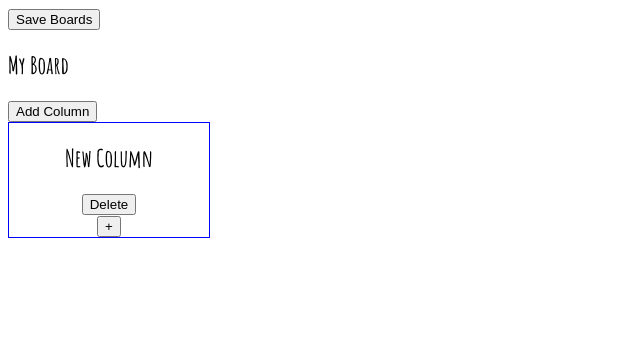
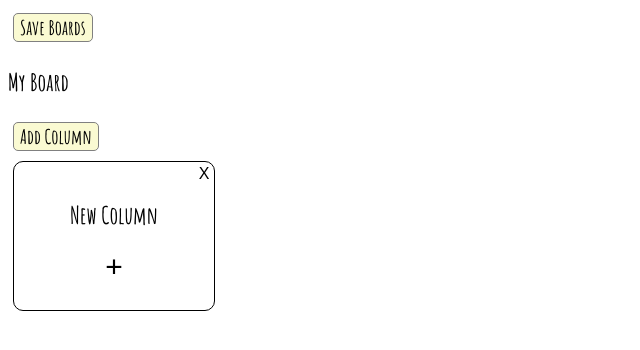
Before and after one commit to stickmanbob/Delegando, a React (Create React App) app: page / in a window 1280 px wide. Both pictures are taken after a click on the button "Add Column". Shown: the top 350 px of the page, without its empty margins (0-640 px from the left). Built offline with nearby package versions, Linux system fonts and the light colour scheme.

Commit message:
Stylings

```diff
--- a/src/components/NoteForm.jsx
+++ b/src/components/NoteForm.jsx
@@ -79,7 +79,9 @@ class NoteForm extends React.Component {
 
     return (
       <div>
-        <button onClick={this.handleClick}>+</button>
+        <button className="add-note" onClick={this.handleClick}>
+          +
+        </button>
         <div className="create-note">{createForm}</div>
       </div>
     );
--- a/src/components/column.jsx
+++ b/src/components/column.jsx
@@ -70,9 +70,11 @@ class Column extends React.Component {
 
     return (
       <div className="column">
+        <div className="delete-col" onClick={this.deleteSelf}>
+          X
+        </div>
         {title}
 
-        <button onClick={this.deleteSelf}>Delete</button>
         <CreateNoteContainer colId={column.id} />
 
         <ul>{this.renderNotes()}</ul>
--- a/src/components/edit_column_form.jsx
+++ b/src/components/edit_column_form.jsx
@@ -1,9 +1,8 @@
 import React from "react";
-import {connect} from "react-redux";
-import { updateColumn } from "../actions/column_actions"
-class editColumnForm extends React.Component{
-
-	constructor(props){
+import { connect } from "react-redux";
+import { updateColumn } from "../actions/column_actions";
+class editColumnForm extends React.Component {
+  constructor(props) {
     super(props);
 
     //Setup State
@@ -19,58 +18,65 @@ class editColumnForm extends React.Component{
     this.handleOutsideClick = this.handleOutsideClick.bind(this);
   }
 
-	componentDidMount(){
+  componentDidMount() {
     document.addEventListener("mousedown", this.handleOutsideClick, false);
   }
 
-	componentWillUnmount(){
+  componentWillUnmount() {
     document.addEventListener("mousedown", this.handleOutsideClick, false);
   }
 
-	handleOutsideClick(e){
-		if(!this.node.current) return;
-		if(!this.node.current.contains(e.target)){
+  handleOutsideClick(e) {
+    if (!this.node.current) return;
+    if (!this.node.current.contains(e.target)) {
       this.props.hide();
     }
   }
 
-	handleChange(e){
+  handleChange(e) {
     e.preventDefault();
     this.setState({
-			title: e.target.value
-		})
+      title: e.target.value,
+    });
   }
 
-	handleSubmit(e){
+  handleSubmit(e) {
     e.preventDefault();
     let column = this.state;
     this.props.updateColumn(column);
     this.props.hide();
   }
 
-	render(){
-
-		return(
-			<form ref={this.node} onSubmit={this.handleSubmit} className="edit-column-form">
-					<input autoFocus className="column-title" onChange={this.handleChange} value={this.state.title} type="text"/>
-					<input className="edit-column-submit" type="submit"/>
+  render() {
+    return (
+      <form
+        ref={this.node}
+        onSubmit={this.handleSubmit}
+        className="edit-column-form"
+      >
+        <input
+          autoFocus
+          className="column-title"
+          onChange={this.handleChange}
+          value={this.state.title}
+          type="text"
+        />
+        <button className="edit-column-submit" type="submit" />
       </form>
-		)
-
+    );
   }
 }
 
-function mSTP(state,ownProps){
+function mSTP(state, ownProps) {
   return {
-		column: state.entities.columns[ownProps.columnId]
-	}
+    column: state.entities.columns[ownProps.columnId],
+  };
 }
 
-function mDTP(dispatch){
+function mDTP(dispatch) {
   return {
     updateColumn: (col) => dispatch(updateColumn(col)),
-
-	}
+  };
 }
 
-export default connect(mSTP,mDTP)(editColumnForm);
+export default connect(mSTP, mDTP)(editColumnForm);
--- a/src/components/note.jsx
+++ b/src/components/note.jsx
@@ -40,7 +40,9 @@ class Note extends React.Component {
     if (this.state.show === true) {
       description = (
         <div>
-          <p onClick={this.showEdit}>{this.props.note.description}</p>
+          <p className="note-des" onClick={this.showEdit}>
+            {this.props.note.description}
+          </p>
         </div>
       );
     } else {
@@ -56,10 +58,12 @@ class Note extends React.Component {
     } else {
       editForm = (
         <div>
+          <div onClick={this.handleDelete} className="delete-note">
+            x
+          </div>
           <h3 className="note-title" onClick={this.handleClick}>
             {this.props.note.title}
           </h3>
-
           {description}
         </div>
       );
@@ -68,9 +72,6 @@ class Note extends React.Component {
     return (
       <div className="note-item">
         <div className="note-display">{editForm}</div>
-        <span onClick={this.handleDelete} className="delete-note">
-          x
-        </span>
       </div>
     );
   }
--- a/src/styles/column.css
+++ b/src/styles/column.css
@@ -1,7 +1,9 @@
 .column {
-  border: 1px solid blue;
+  border: 1px solid black;
+  border-radius: 10px;
   width: 200px;
   text-align: center;
+  margin: 5px;
 }
 
 .column-title {
@@ -13,3 +15,15 @@
   margin-inline-end: 0px;
   font-weight: bold;
 }
+
+.delete-col {
+  cursor: pointer;
+  font-family: sans-serif;
+  position: relative;
+  left: 90px;
+  top: 3px;
+}
+
+.edit-column-submit {
+  display: none;
+}
--- a/src/styles/index.css
+++ b/src/styles/index.css
@@ -17,3 +17,14 @@ ul {
   margin: 0;
   padding: 0;
 }
+
+button {
+  border: 1px solid grey;
+  text-decoration: none;
+  background: lightgoldenrodyellow;
+  cursor: pointer;
+  font-family: "Amatic SC", cursive;
+  font-size: 20px;
+  border-radius: 5px;
+  margin: 5px;
+}
--- a/src/styles/note.css
+++ b/src/styles/note.css
@@ -3,39 +3,76 @@
   justify-content: center;
   flex-direction: column;
   align-items: center;
+  background: blanchedalmond;
+  border-radius: 9px;
+  margin: 13px;
 }
 .create-form {
   display: flex;
+
   flex-direction: column;
   align-items: center;
   font-family: "Amatic SC", cursive;
+  width: 100%;
 }
 
 .create-form > input {
   font-weight: 900;
-  font-size: 17px;
+  font-size: 25px;
   font-family: "Amatic SC", cursive;
   margin: 4px;
   border: none;
+  width: 90%;
+  background: blanchedalmond;
 }
 
 .create-form > textarea {
   font-family: "Amatic SC", cursive;
   height: 50px;
-  margin: 4px;
+  margin: 0px;
   border: none;
+  width: 90%;
+  background: blanchedalmond;
+  resize: none;
+  font-size: 25px;
+}
+
+.note-display {
+  background: blanchedalmond;
+  border-radius: 9px;
+  margin: 13px;
+  font-weight: 900;
 }
 
 .delete-note {
   position: relative;
-  left: 71px;
-  bottom: 76px;
+  left: 75px;
+
   font-family: sans-serif;
   cursor: pointer;
+  display: inline;
 }
 
-.note-item {
-  background: blanchedalmond;
-  border-radius: 9px;
-  margin: 13px;
+.note-title {
+  word-wrap: break-word;
+  margin-left: 10px;
+  margin-right: 10px;
+  margin-bottom: 0;
+  margin-top: 1px;
+  font-size: 30px;
 }
+
+.note-des {
+  word-wrap: break-word;
+  margin: 5px;
+  font-size: 25px;
+}
+
+.add-note {
+  font-size: 30px;
+  margin: 0;
+  padding: 0;
+  border: none;
+  background: none;
+  font-family: sans-serif;
+}
```
Lines whose indentation alone changed are shown as unchanged.
